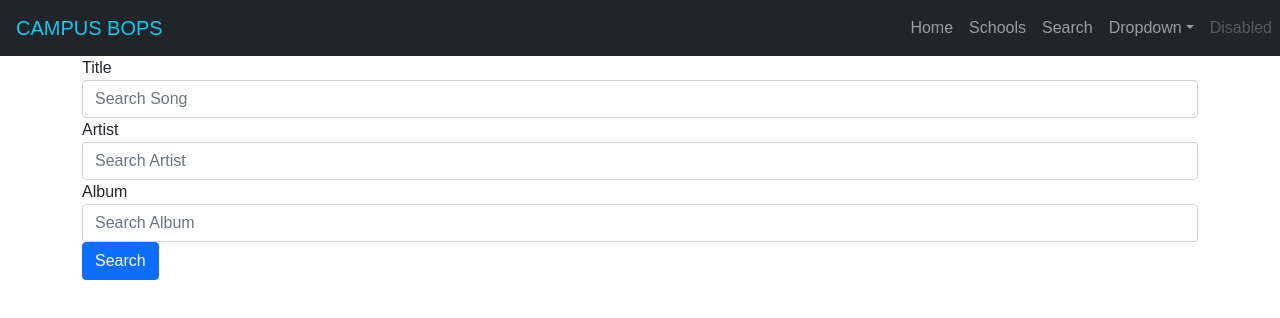
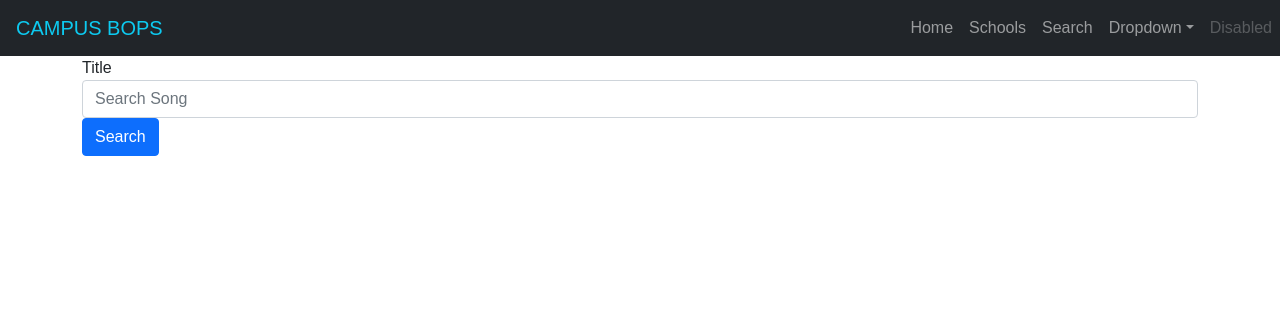
Before and after one commit to kawaharm/campus_bops_v2, a React (Create React App) app: page /search in a window 1280 px wide. Shown: the top 318 px of the page. Built offline with nearby package versions, Linux system fonts and the light colour scheme.

Commit message:
updating song search

```diff
--- a/src/api/SongFinder.js
+++ b/src/api/SongFinder.js
@@ -1,5 +1,5 @@
 import axios from "axios";
 
 export default axios.create({
-    baseURL: "http://localhost:3005/api/v1/search"
+    baseURL: "http://localhost:3005/api/v1/songs"
 })
--- a/src/routes/SongSearch.js
+++ b/src/routes/SongSearch.js
@@ -6,20 +6,19 @@ function SongSearch() {
     const [title, setTitle] = useState("");
     const [artist, setArtist] = useState("");
     const [album, setAlbum] = useState("");
+    const [searchResults, setSearchResults] = useState([]);
 
 
     const handleSongSearch = async (e) => {
         e.preventDefault();
         try {
-            const searchedSong = await SongFinder.get(`/search`, {
+            const searchedSong = await SongFinder.post(`/search`, {
                 title,
-                artist,
-                album
             })
-            // Refresh page to render new review
-            window.location.reload(false);
+            console.log(searchedSong.data.song)
+            setSearchResults(searchedSong.data.song);
         } catch (err) {
-            console.log('ERROR: ', err);
+            console.log(err);
         }
     }
 
@@ -32,32 +31,47 @@ function SongSearch() {
                         value={title}
                         onChange={e => setTitle(e.target.value)}
                         type="text"
-                        class="form-control"
+                        className="form-control"
                         id="songTitle"
                         placeholder="Search Song" />
                 </div>
-                <div class="form-group">
-                    <label for="songArtist">Artist</label>
-                    <input
-                        value={artist}
-                        onChange={e => setArtist(e.target.value)}
-                        type="text"
-                        class="form-control"
-                        id="songArtist"
-                        placeholder="Search Artist" />
-                </div>
-                <div class="form-group">
-                    <label for="songAlbum">Album</label>
-                    <input
-                        value={album}
-                        onChange={e => setAlbum(e.target.value)}
-                        type="text"
-                        class="form-control"
-                        id="songAlbum"
-                        placeholder="Search Album" />
-                </div>
-                <button type="submit" class="btn btn-primary">Search</button>
+                <button
+                    onClick={handleSongSearch}
+                    type="submit"
+                    className="btn btn-primary">Search</button>
             </form>
+            <div className="row row-cols-3 mb-2">
+                {searchResults && searchResults.map(result => {
+                    return (
+                        <div
+                            key={result.id}
+                            className="card text-white bg-success my-3 me-4"
+                            style={{ maxWidth: "30%" }}>
+                            <img className="card-img-top my-3" src={result.albumCover} alt="album cover" />
+                            <div className="card-body">
+                                <h3 className="card-title">Title: {result.title}</h3>
+                                <h5 className="card-title">Artist: {result.artist}</h5>
+                                <h5 className="card-text">Album: {result.album}</h5>
+                                <div className="card-title">
+                                    <iframe
+                                        src={`https://open.spotify.com/embed/track/${result.songPlayerId}`}
+                                        width="300"
+                                        height="80"
+                                        frameborder="0"
+                                        allowtransparency="true"
+                                        allow="encrypted-media" />
+                                </div>
+                                <button
+                                    onClick={handleSubmit}
+                                    type="submit"
+                                    className="btn btn-primary px-3"
+                                    style={{ width: "30%" }}>Add</button>
+                            </div>
+                        </div>
+                    )
+                })}
+            </div>
+
         </>
     )
 }
```
